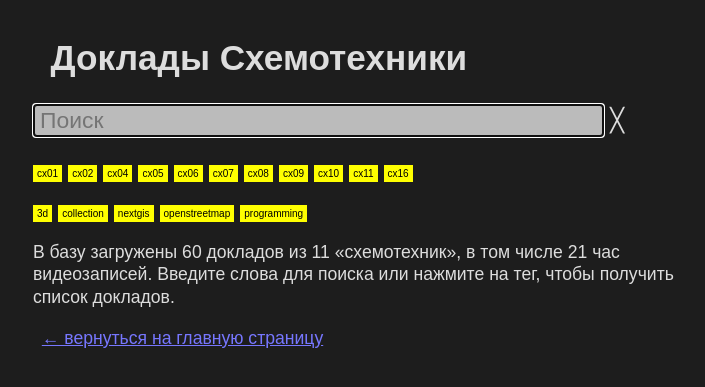
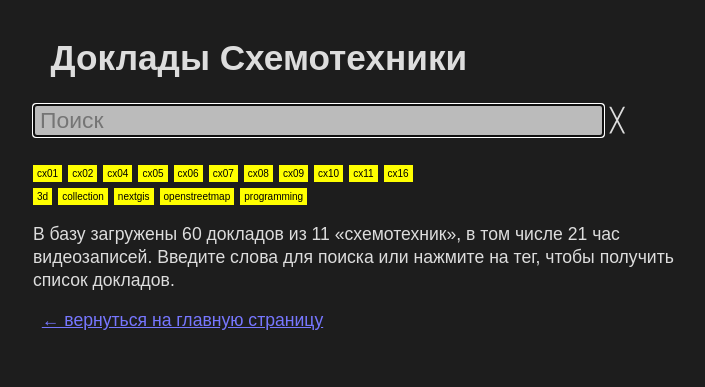
Before and after one commit to Zverik/schemotechnika, a Jekyll site: the page talks/index.html, which Jekyll copies as it is, in a window 1280 px wide. Shown: the top 387 px of the page, without its empty margins (257-962 px from the left). Built offline with Jekyll 4.4.1, drawn with Linux system fonts in a browser that asks for light colours; nearby versions of some CDN libraries.

Commit message:
Fix tag list

```diff
--- a/talks/index.html
+++ b/talks/index.html
@@ -15,9 +15,7 @@
         <input @input="filter" v-model="search" placeholder="Поиск" ref="search"> <span class="clearsearch" @click="search = ''; filter()">╳</span>
       </div>
       <div class="tags">
-        <span v-for="tag in cx" :class="'tag tag-cx'+tag" @click="clickTag">cx{{ tag }}</span>
-      </div>
-      <div class="tags">
+        <span v-for="tag in cx" :class="'tag tag-cx'+tag" @click="clickTag">cx{{ tag }}</span><br>
         <span v-for="tag in allTags" class="tag" @click="clickTag">{{ tag }}</span>
       </div>
       <div v-if="results.length" id="search-results">
--- a/talks/talks.js
+++ b/talks/talks.js
@@ -15,7 +15,7 @@ var app = new Vue({
   methods: {
     filter: function() {
       var result = this.filterTalks(this.search);
-      if (result.length <= this.cx.length * 1.2)
+      if (result.length <= this.cx.length * 1.2 || this.search.indexOf(':') > 0)
         this.results = result;
       else
         this.results = [];
```
